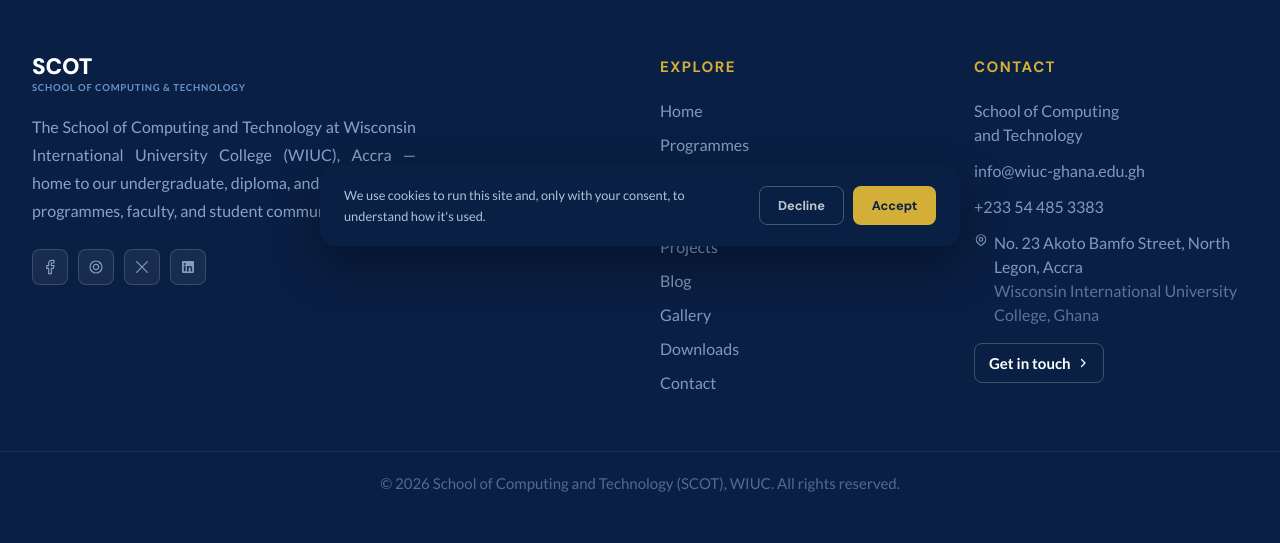
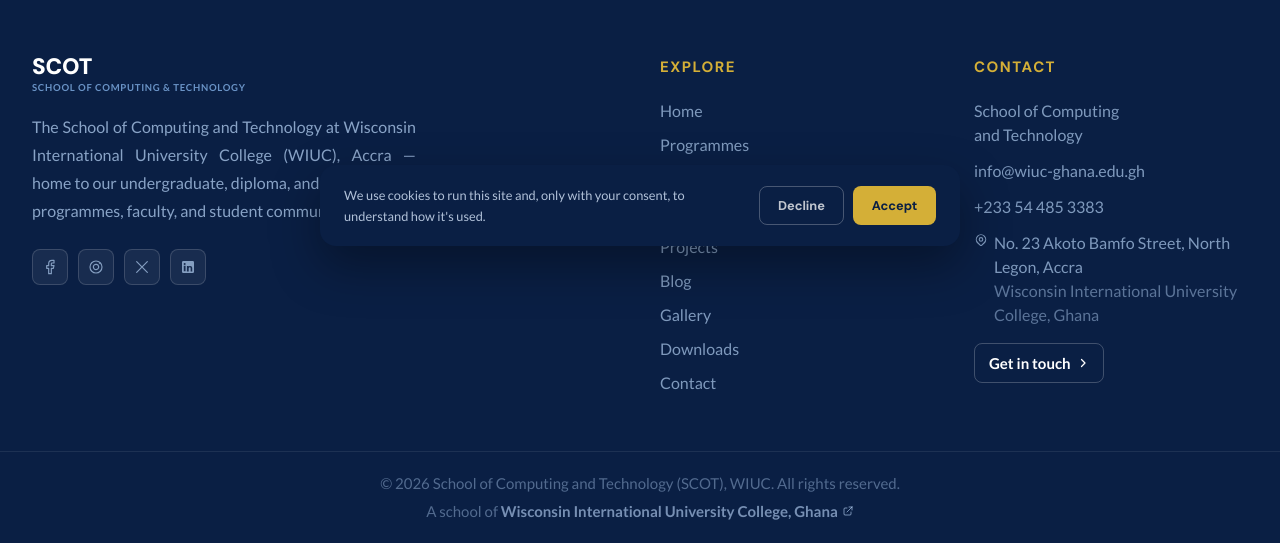
Before and after one commit to Simonzotoo/scot_website, a PHP site: page /blog.php in a window 1280 px wide. Shown: the part 538-1081 px from the top of the page. Before the commit the page ends 1030 px from the top, so only its background shows below. Run offline with PHP 8.4, Linux system fonts and the light colour scheme; data comes from the database, SQL or seed files in the repository; data that the repository does not hold is empty; some libraries are stand-ins or nearby versions.

Commit message:
Add a link to the main WIUC Ghana site in the footer
The SCOT site had no way back out to the parent university site.
Added "A school of Wisconsin International University College, Ghana"
as an external link in the footer's bottom bar, shown on every page.

Co-Authored-By: Claude Sonnet 5 <noreply@anthropic.com>

```diff
--- a/includes/footer.php
+++ b/includes/footer.php
@@ -111,7 +111,18 @@ require_once __DIR__ . '/nav.php';
 
     <!-- Bottom bar -->
     <div class="border-t py-5 text-center text-xs" style="border-color:rgba(255,255,255,.08); color:rgba(191,219,254,.40);">
-        &copy; <?= date('Y') ?> School of Computing and Technology (SCOT), WIUC. All rights reserved.
+        <p>&copy; <?= date('Y') ?> School of Computing and Technology (SCOT), WIUC. All rights reserved.</p>
+        <p class="mt-1.5">
+            A school of
+            <a href="https://wiuc-ghana.edu.gh/" target="_blank" rel="noopener"
+               class="inline-flex items-center gap-1 font-semibold transition-colors duration-150 hover:text-white underline underline-offset-2 decoration-transparent hover:decoration-current"
+               style="color:rgba(191,219,254,.60);">
+                Wisconsin International University College, Ghana
+                <svg class="h-3 w-3" fill="none" viewBox="0 0 24 24" stroke="currentColor" stroke-width="2">
+                    <path stroke-linecap="round" stroke-linejoin="round" d="M10 6H6a2 2 0 00-2 2v10a2 2 0 002 2h10a2 2 0 002-2v-4M14 4h6m0 0v6m0-6L10 14"/>
+                </svg>
+            </a>
+        </p>
     </div>
 </footer>
 
```
